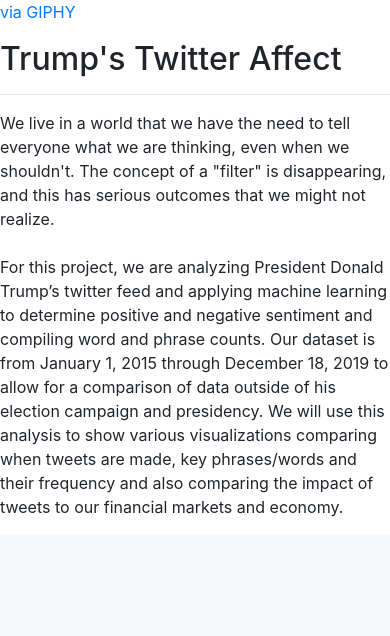
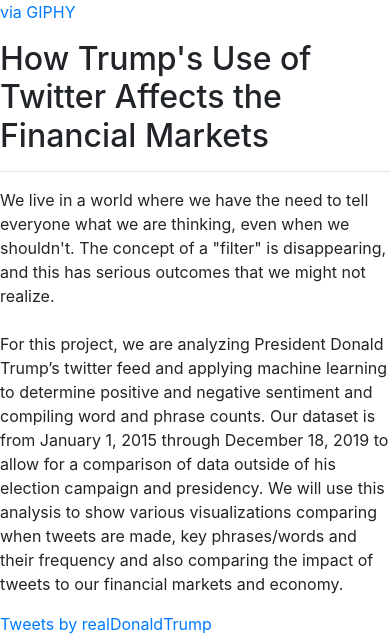
Before and after one commit to emilou1981/Trump_Tweets_Project, a Flask app: page / in a window 390 px wide. Shown: the part 336-972 px from the top of the page. Before the commit the page ends 853 px from the top, so only its background shows below. Run offline with Flask 2, Linux system fonts and the light colour scheme; parts of the project's set-up code (start-up, migrations or seed data) failed here and were passed over; some libraries are stand-ins or nearby versions.

Commit message:
organize

```diff
--- a/flaskDeploy/app.py
+++ b/flaskDeploy/app.py
@@ -47,6 +47,10 @@ def index():
     print("This should print in the console")
     """Return the homepage."""
     return render_template("index.html")
+
+@app.route("/header")
+def header():
+    return render_template("page_header.html")
 
 @app.route("/search_results")
 def search_results():
--- a/flaskDeploy/templates/bubble_word.html
+++ b/flaskDeploy/templates/bubble_word.html
@@ -44,7 +44,7 @@
 <!--Adding in nav header-->
 
 
-  <div w3-include-html="./page_header.html"></div>
+  <div w3-include-html="/header"></div>
 
 
   <div class="container_main">
--- a/flaskDeploy/templates/index.html
+++ b/flaskDeploy/templates/index.html
@@ -18,14 +18,14 @@
     integrity="sha384-JjSmVgyd0p3pXB1rRibZUAYoIIy6OrQ6VrjIEaFf/nJGzIxFDsf4x0xIM+B07jRM"
     crossorigin="anonymous"></script>
 
-  <link href="./style.css" type="text/css" rel="stylesheet">
-  <script src="./w3.js" type="text/javascript"></script>
+  <link href="../static/css/style.css" type="text/css" rel="stylesheet">
+  <script src="../static/js/w3.js" type="text/javascript"></script>
 </head>
 
 <!--Adding in nav header-->
 
 
-  <div w3-include-html="./page_header.html"></div>
+  <div w3-include-html="./header"></div>
 
 
   <div class="container_main">
@@ -49,7 +49,7 @@
 
       <div class="col-md-7 col-sm-10">
         <div class="page_left">
-          <h2>Trump's Twitter Affect</h2>
+          <h2>How Trump's Use of Twitter Affects the Financial Markets</h2>
 
           <hr>
 
@@ -59,7 +59,7 @@
               alt="City Latitude vs. Max Temperature" width="173" height="115"> -->
 
 
-            <p>We live in a world that we have the need to tell everyone what we are thinking, even when we shouldn't.
+            <p>We live in a world where we have the need to tell everyone what we are thinking, even when we shouldn't.
                 The concept of a "filter" is disappearing, and this has serious outcomes that we might not realize.
 
                 <br /><br />For this project, we are analyzing President Donald Trump’s twitter feed and applying machine learning
@@ -76,9 +76,15 @@
         </div>
       </div>
 
+    <div class="row">
+      <div class="col-md-10">
+        <div class="container">
 
+          <a class="twitter-timeline" data-width="1200" data-height="600" data-dnt="true" data-theme="dark" href="https://twitter.com/realDonaldTrump?ref_src=twsrc%5Etfw">Tweets by realDonaldTrump</a> <script async src="https://platform.twitter.com/widgets.js" charset="utf-8"></script>
 
-
+    </div>
+      </div>
+        </div>
 
 
     </div>
--- a/flaskDeploy/templates/page_header.html
+++ b/flaskDeploy/templates/page_header.html
@@ -22,7 +22,7 @@
               Analysis
             </a>
             <div class="dropdown-menu" aria-labelledby="navbarDropdown">
-              <a class="dropdown-item" href="word_soup.html">Word Soup</a>
+              <a class="dropdown-item" href="/bubble_chart">Bubble Chart</a>
               <a class="dropdown-item" href="financial.html">Market Impact</a>
 
           <!-- <li class="nav-item">
```
Also changed, not shown: flaskDeploy/templates/financial.html (+7 -10 lines).
